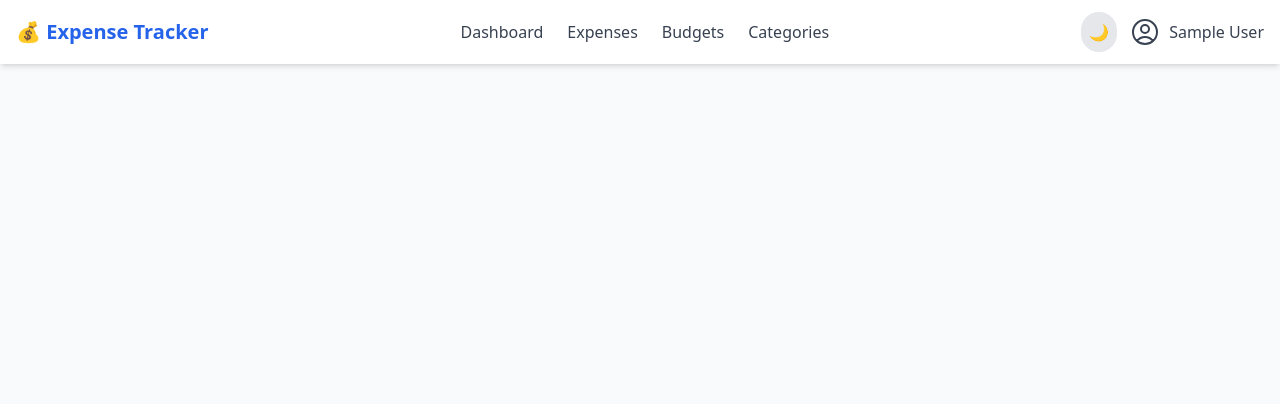
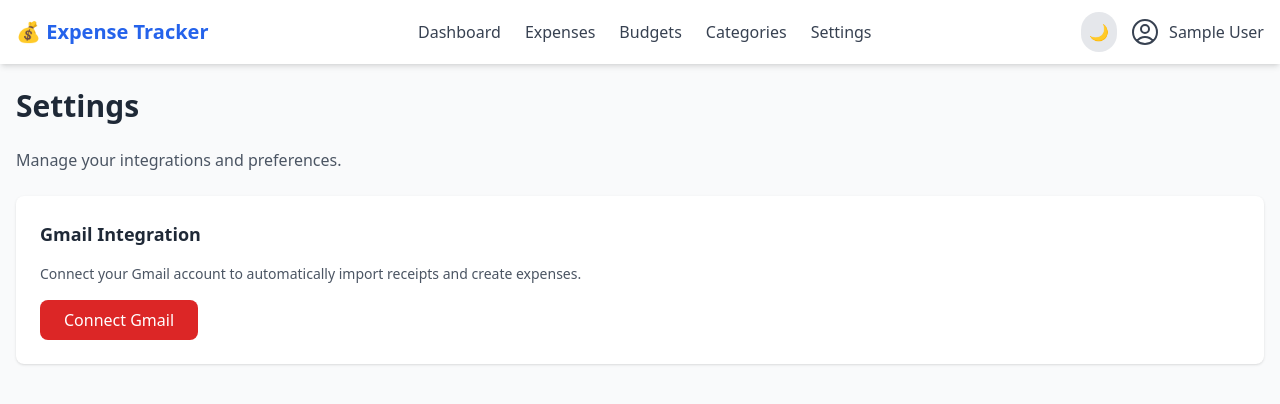
Before and after one commit to varunmind-art/expense-tracker-frontend, a React (Vite) app: page /settings in a window 1280 px wide. Shown: the top 404 px of the page. Built offline with nearby package versions, Linux system fonts and the light colour scheme; no server answers; sample sign-in values are in the browser's storage.

Commit message:
Add Settings page and Gmail connect button

```diff
--- a/package.json
+++ b/package.json
@@ -31,6 +31,7 @@
     "globals": "^17.11.0",
     "postcss": "^8.5.26",
     "tailwindcss": "^3.4.19",
-    "vite": "^8.2.2"
+    "vite": "^8.2.2",
+    "vite-plugin-pwa": "^1.3.0"
   }
 }
--- a/src/App.jsx
+++ b/src/App.jsx
@@ -9,6 +9,7 @@ import Dashboard from './components/Dashboard/Dashboard';
 import ExpenseList from './components/Expenses/ExpenseList';
 import BudgetManager from './components/Budgets/BudgetManager';
 import CategoryManager from './components/Categories/CategoryManager';
+import Settings from './components/Settings/Settings';
 import Navbar from './components/Layout/Navbar';
 import PINLock from './components/Common/PINLock';
 
@@ -50,6 +51,7 @@ function App() {
           <Route path="/expenses" element={token ? <ExpenseList /> : <Navigate to="/login" />} />
           <Route path="/budgets" element={token ? <BudgetManager /> : <Navigate to="/login" />} />
           <Route path="/categories" element={token ? <CategoryManager /> : <Navigate to="/login" />} />
+          <Route path="/settings" element={token ? <Settings /> : <Navigate to="/login" />} />
         </Routes>
       </div>
     </div>
--- a/src/components/Layout/Navbar.jsx
+++ b/src/components/Layout/Navbar.jsx
@@ -19,6 +19,7 @@ const Navbar = () => {
     { name: 'Expenses', path: '/expenses' },
     { name: 'Budgets', path: '/budgets' },
     { name: 'Categories', path: '/categories' },
+    { name: 'Settings', path: '/settings' },
   ];
 
   return (
--- /dev/null
+++ b/src/components/Settings/GmailIntegration.jsx
@@ -0,0 +1,86 @@
+import React, { useState, useEffect } from 'react';
+import api from '../../api/client';
+import toast from 'react-hot-toast';
+
+const GmailIntegration = () => {
+  const [isConnected, setIsConnected] = useState(false);
+  const [isLoading, setIsLoading] = useState(false);
+
+  // Check if Gmail is already connected when component loads
+  useEffect(() => {
+    checkGmailStatus();
+  }, []);
+
+  const checkGmailStatus = async () => {
+    try {
+      // You'll need to create this endpoint on your backend
+      const res = await api.get('/auth/gmail/status');
+      setIsConnected(res.data.connected);
+    } catch (error) {
+      // If endpoint doesn't exist yet, just default to false
+      setIsConnected(false);
+    }
+  };
+
+  const handleConnect = async () => {
+    setIsLoading(true);
+    try {
+      // 1. Get the auth URL from your backend
+      const res = await api.get('/auth/gmail');
+      const { authUrl } = res.data;
+
+      // 2. Open the Google OAuth consent screen in a new window
+      const width = 500;
+      const height = 600;
+      const left = window.screenX + (window.outerWidth - width) / 2;
+      const top = window.screenY + (window.outerHeight - height) / 2;
+      const popup = window.open(
+        authUrl,
+        'gmail-auth',
+        `width=${width},height=${height},left=${left},top=${top}`
+      );
+
+      // 3. Poll the popup window to detect when it closes
+      const pollTimer = setInterval(() => {
+        if (popup.closed) {
+          clearInterval(pollTimer);
+          // Check if connection was successful
+          checkGmailStatus();
+          setIsLoading(false);
+          toast.success('Gmail connected successfully!');
+        }
+      }, 1000);
+
+    } catch (error) {
+      toast.error('Failed to initiate Gmail connection.');
+      setIsLoading(false);
+    }
+  };
+
+  return (
+    <div className="bg-white dark:bg-gray-800 p-6 rounded-lg shadow">
+      <h3 className="text-lg font-semibold text-gray-800 dark:text-white mb-4">
+        Gmail Integration
+      </h3>
+      <p className="text-sm text-gray-600 dark:text-gray-400 mb-4">
+        Connect your Gmail account to automatically import receipts and create expenses.
+      </p>
+      {isConnected ? (
+        <div className="flex items-center space-x-2 text-green-600 dark:text-green-400">
+          <span>✅</span>
+          <span>Gmail is connected</span>
+        </div>
+      ) : (
+        <button
+          onClick={handleConnect}
+          disabled={isLoading}
+          className="bg-red-600 hover:bg-red-700 text-white px-6 py-2 rounded-lg transition disabled:opacity-50"
+        >
+          {isLoading ? 'Connecting...' : 'Connect Gmail'}
+        </button>
+      )}
+    </div>
+  );
+};
+
+export default GmailIntegration;
--- /dev/null
+++ b/src/components/Settings/Settings.jsx
@@ -0,0 +1,19 @@
+import React from 'react';
+import GmailIntegration from './GmailIntegration';
+
+const Settings = () => {
+  return (
+    <div className="space-y-6">
+      <h1 className="text-3xl font-bold text-gray-800 dark:text-white">Settings</h1>
+      <p className="text-gray-600 dark:text-gray-400">
+        Manage your integrations and preferences.
+      </p>
+
+      <div className="grid grid-cols-1 gap-6">
+        <GmailIntegration />
+      </div>
+    </div>
+  );
+};
+
+export default Settings;
--- a/vite.config.js
+++ b/vite.config.js
@@ -1,11 +1,38 @@
 import { defineConfig } from 'vite'
 import react from '@vitejs/plugin-react'
+import { VitePWA } from 'vite-plugin-pwa'
 
-// https://vitejs.dev/config/
 export default defineConfig({
-  plugins: [react()],
-  server: {
-    port: 5173,
-    strictPort: true, // forces Vite to use exactly 5173 or fail
-  },
+  plugins: [
+    react(),
+    VitePWA({
+      registerType: 'autoUpdate',
+      includeAssets: ['favicon.ico', 'apple-touch-icon.png', 'mask-icon.svg'],
+      manifest: {
+        name: 'Expense Tracker',
+        short_name: 'Expenses',
+        description: 'Track your daily expenses easily',
+        theme_color: '#2563EB',
+        background_color: '#ffffff',
+        display: 'standalone',
+        orientation: 'portrait',
+        scope: '/',
+        start_url: '/',
+        icons: [
+          {
+            src: '/icon-192.png',
+            sizes: '192x192',
+            type: 'image/png',
+            purpose: 'any maskable'
+          },
+          {
+            src: '/icon-512.png',
+            sizes: '512x512',
+            type: 'image/png',
+            purpose: 'any maskable'
+          }
+        ]
+      }
+    })
+  ]
 })
```
Also changed, not shown: 1 other file (tests, documents, lock files or other folders).
